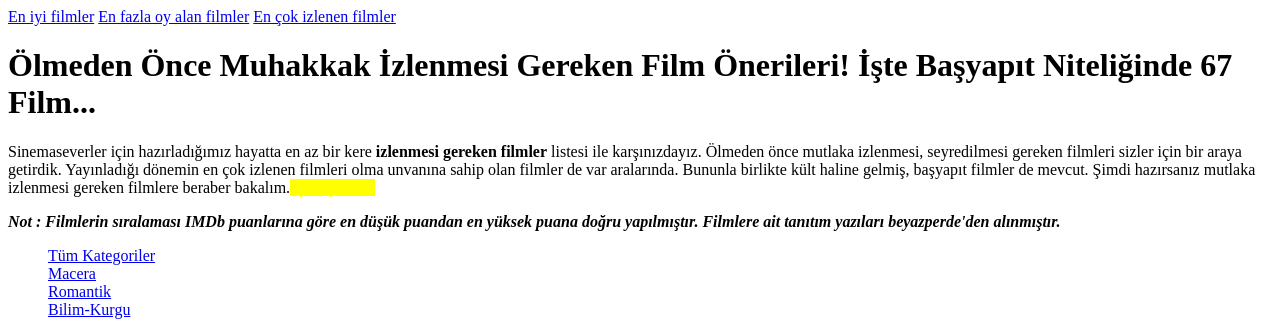
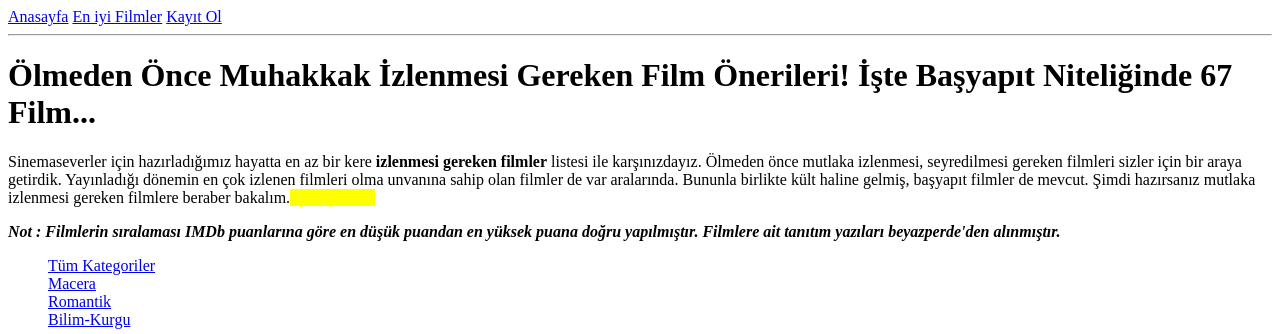
Before and after one commit to YavuzahmetR/html-movie, a plain HTML site: page uygulama-7/en-iyi-filmler.html in a window 1280 px wide. Shown: the top 334 px of the page. Drawn offline with Linux system fonts and the light colour scheme.

Commit message:
sayfalar arası linkler düzenlendi

```diff
--- a/uygulama-7/en-iyi-filmler.html
+++ b/uygulama-7/en-iyi-filmler.html
@@ -9,10 +9,11 @@
 <body>
     <header>
         <nav>
-            <a href="#">En iyi filmler</a>
-            <a href="#">En fazla oy alan filmler</a>
-            <a href="#">En çok izlenen filmler</a>
+            <a href="index.html">Anasayfa</a>
+            <a href="en-iyi-filmler.html">En iyi Filmler</a>
+            <a href="formtbl.html">Kayıt Ol</a>
         </nav>
+        <hr>
         <h1>Ölmeden Önce Muhakkak İzlenmesi Gereken Film Önerileri! İşte Başyapıt Niteliğinde 67 Film...</h1>
         <div>
         <p>Sinemaseverler için hazırladığımız hayatta en az bir kere <strong> izlenmesi gereken filmler</strong> listesi ile karşınızdayız. Ölmeden önce mutlaka izlenmesi, seyredilmesi gereken filmleri sizler için bir araya getirdik. Yayınladığı dönemin en çok izlenen filmleri olma unvanına sahip olan filmler de var aralarında. Bununla birlikte kült haline gelmiş, başyapıt filmler de mevcut. Şimdi hazırsanız mutlaka izlenmesi gereken filmlere beraber bakalım.<mark style="color: yellow;"> İyi seyirler...</mark></p>
```
